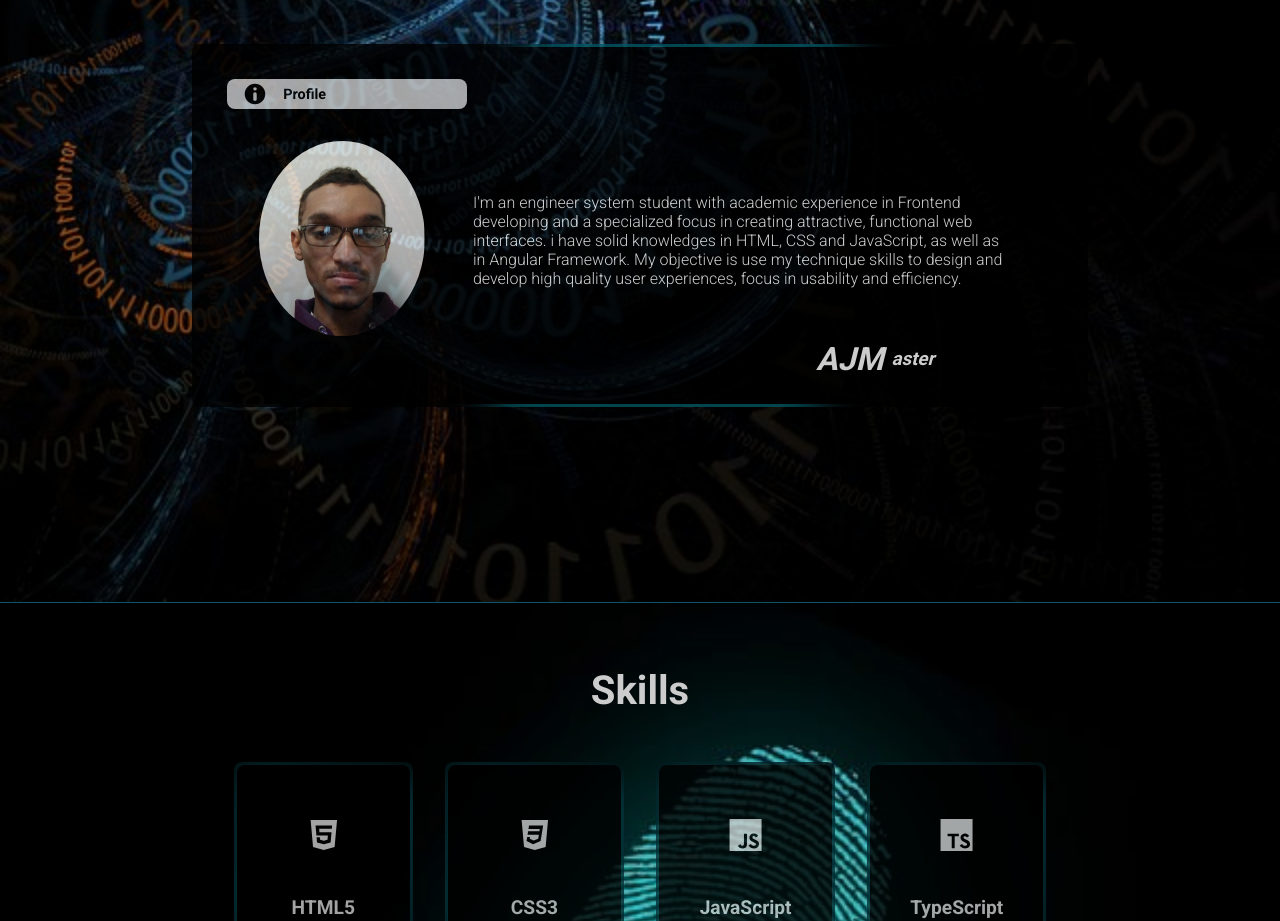
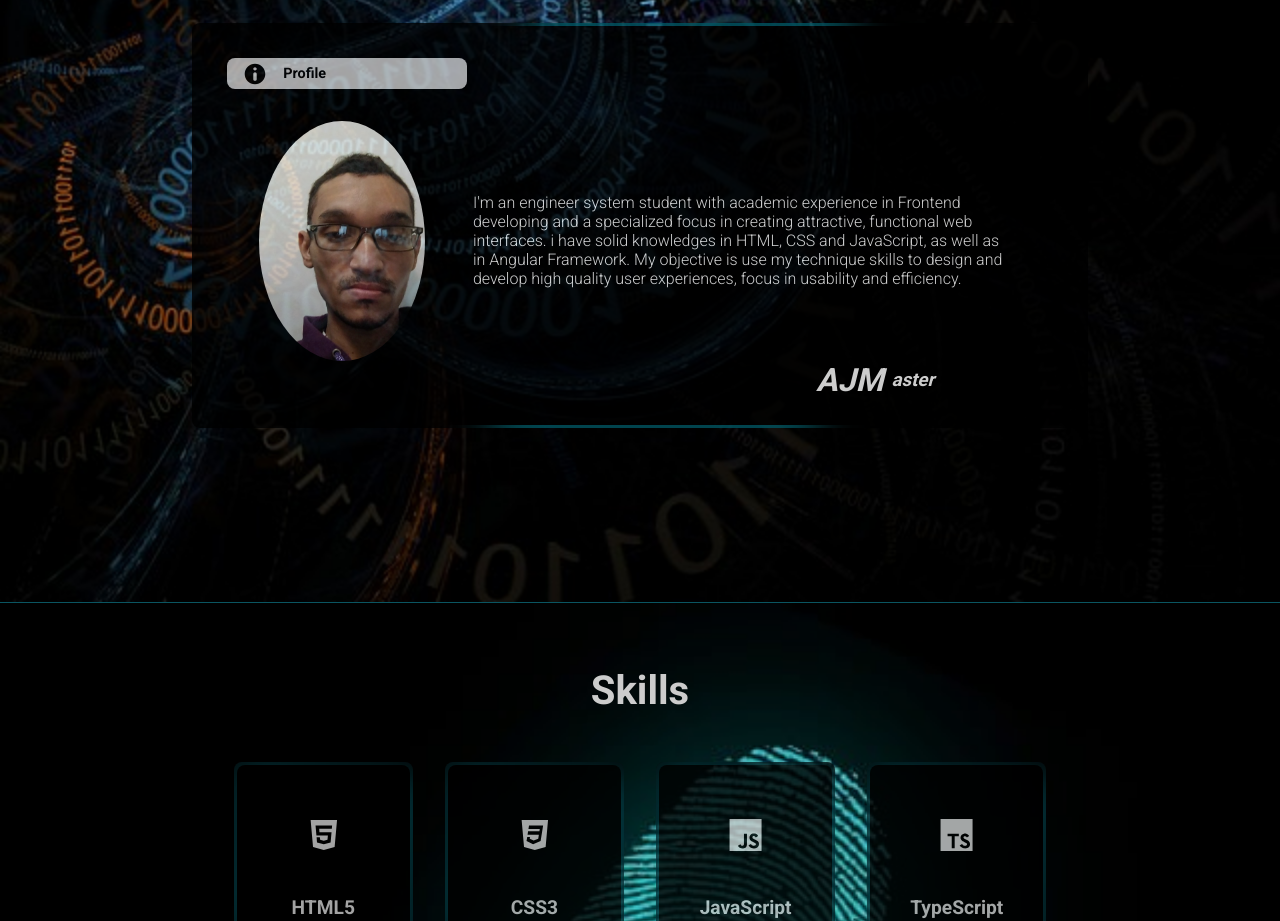
Before and after one commit to ajmaestre/portfolio, an Angular app: page /home in a window 1280 px wide. Shown: the part 1800-2721 px from the top of the page. Built offline with nearby package versions, Linux system fonts and the light colour scheme.

Commit message:
version 2.0.2

```diff
--- a/src/app/about/about.component.css
+++ b/src/app/about/about.component.css
@@ -107,12 +107,11 @@ h1 {
 
 .foto {
     width: 100%;
+    border-radius: 50%;
     margin-right: 3rem;
-}
-
-.foto img {
-    width: 100%;
-    border-radius: 50%;
+    height: 15rem;
+    background: url(../../assets/images/foto.jpg);
+    background-size: cover;
 }
 
 @keyframes rotat {
@@ -174,6 +173,7 @@ h1 {
         width: 50%;
         margin-bottom: 2rem;
         margin-right: 0;
+        height: 10rem;
     }
 
     .foto img {
--- a/src/app/about/about.component.html
+++ b/src/app/about/about.component.html
@@ -22,7 +22,7 @@
             </p>
             <div class="info">
                 <div class="foto">
-                    <img src="../../assets/images/foto.jpg" alt="">
+                    <!-- <img src="../../assets/images/foto.jpg" alt=""> -->
                 </div>
                 <p class="h3" *ngIf="!changeService.changeLanguage">
                     I'm an engineer system student with academic experience in Frontend developing
```
